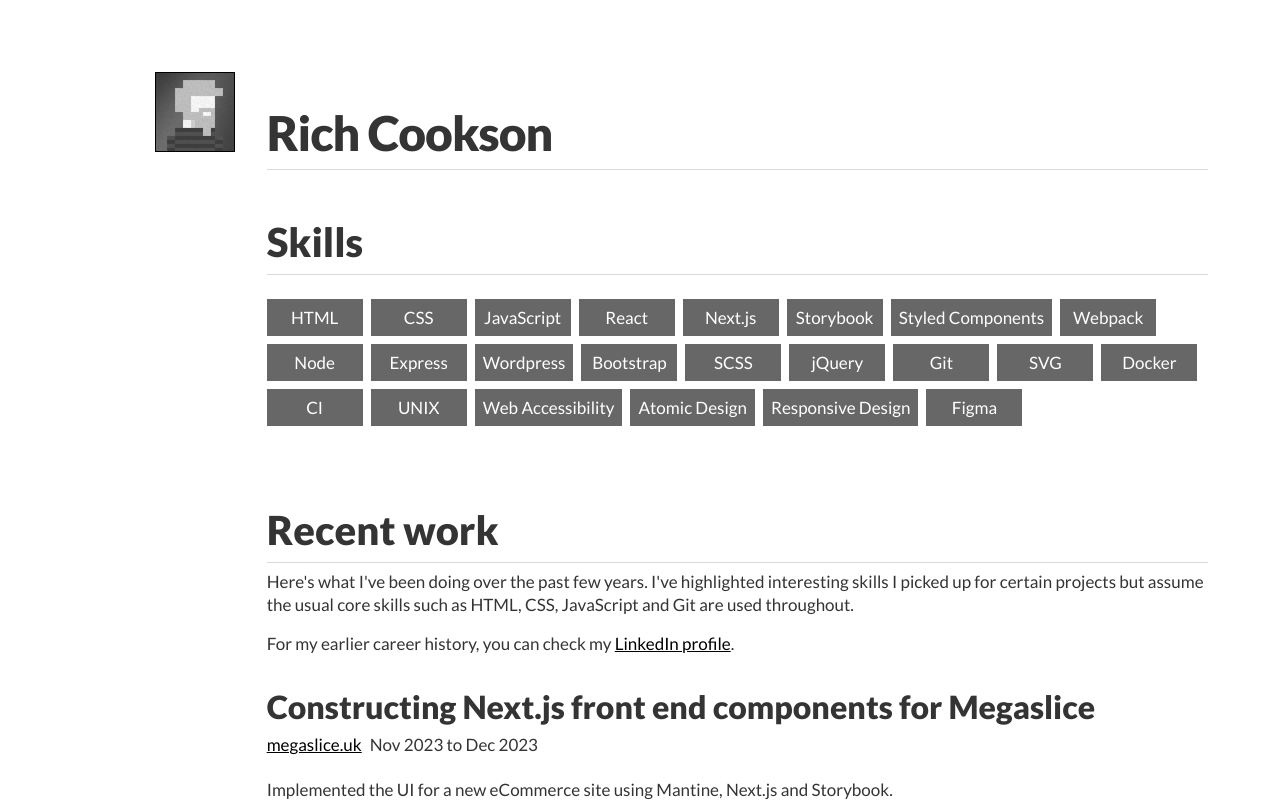
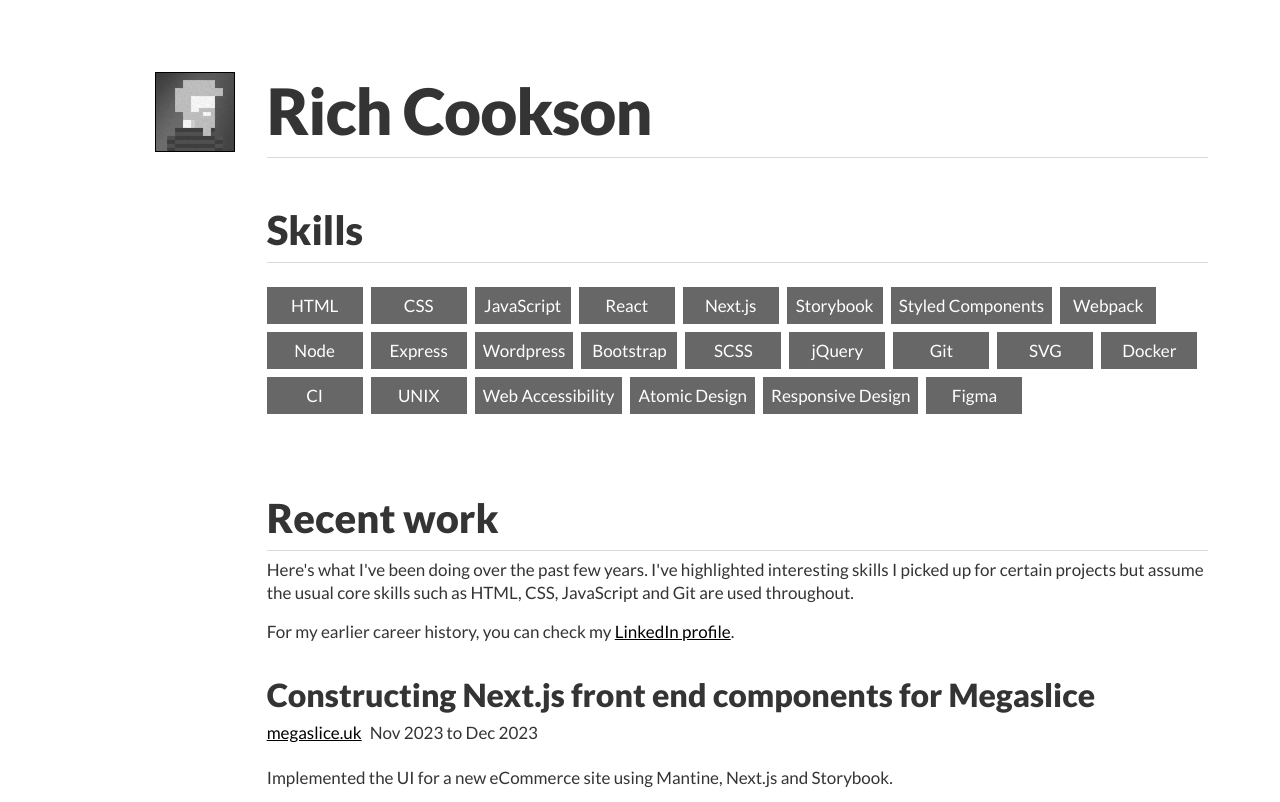
Before and after one commit to hellorich/richcookson.info, a Next.js app: page / in a window 1280 px wide. Shown: the top 802 px of the page. Built offline with nearby package versions, Linux system fonts and the light colour scheme.

Commit message:
Correct header - CSS adjustments

```diff
--- a/app/_components/title/title.module.scss
+++ b/app/_components/title/title.module.scss
@@ -1,9 +1,10 @@
 .h1 {
   color: setColor(neutral, gray-20);
-  font-size: rem(48);
+  font-size: rem(64);
   font-weight: 900;
   letter-spacing: rem(-1);
   margin-bottom: rem(16);
+  margin-top: 0;
   padding-bottom: rem(8);
 }
 
```
Also changed, not shown: app/_scss/abstracts/mixins/_hyperlink.scss (+5 -2 lines), app/_components/skill/skill.module.scss (indentation only).
